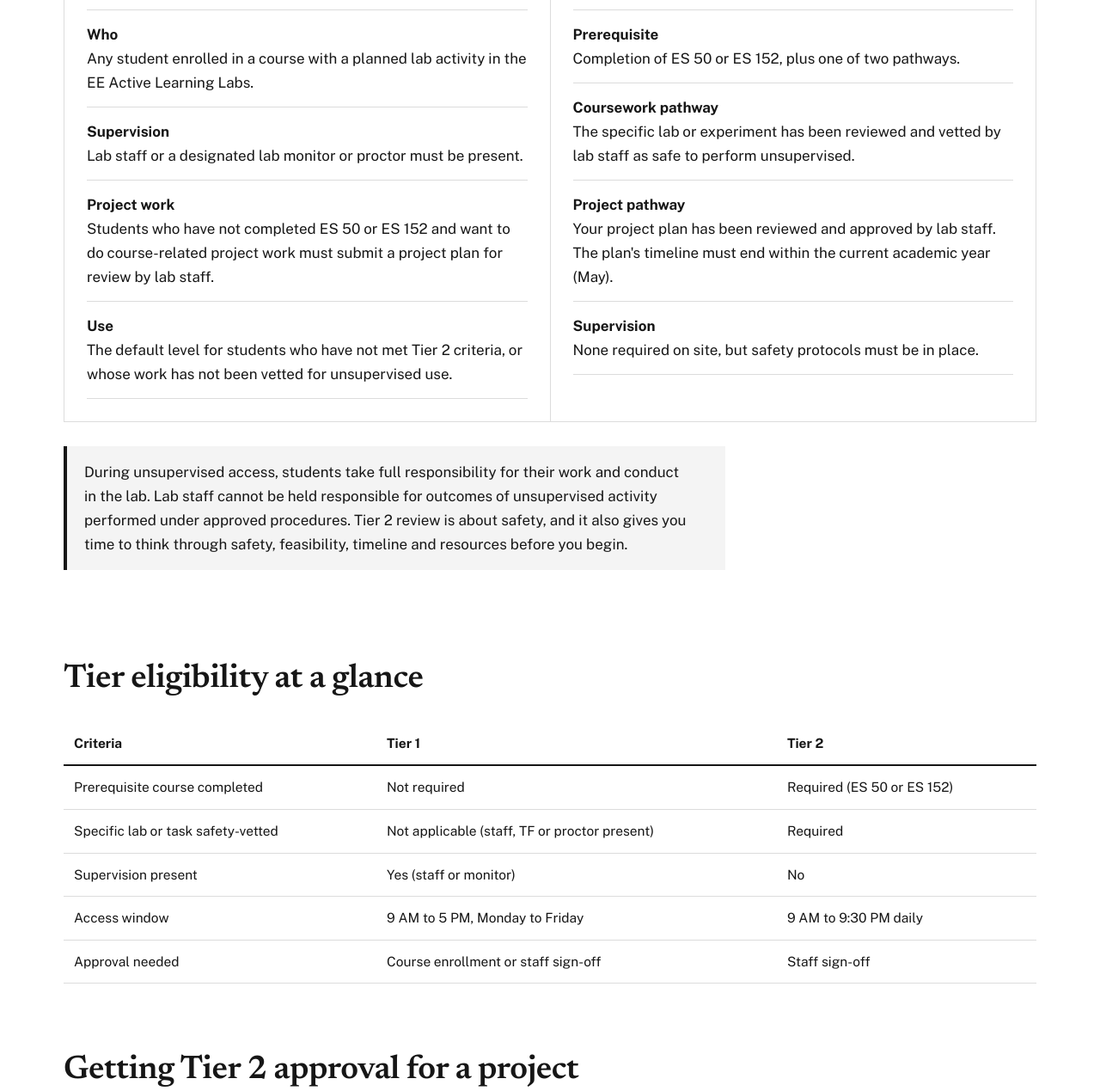
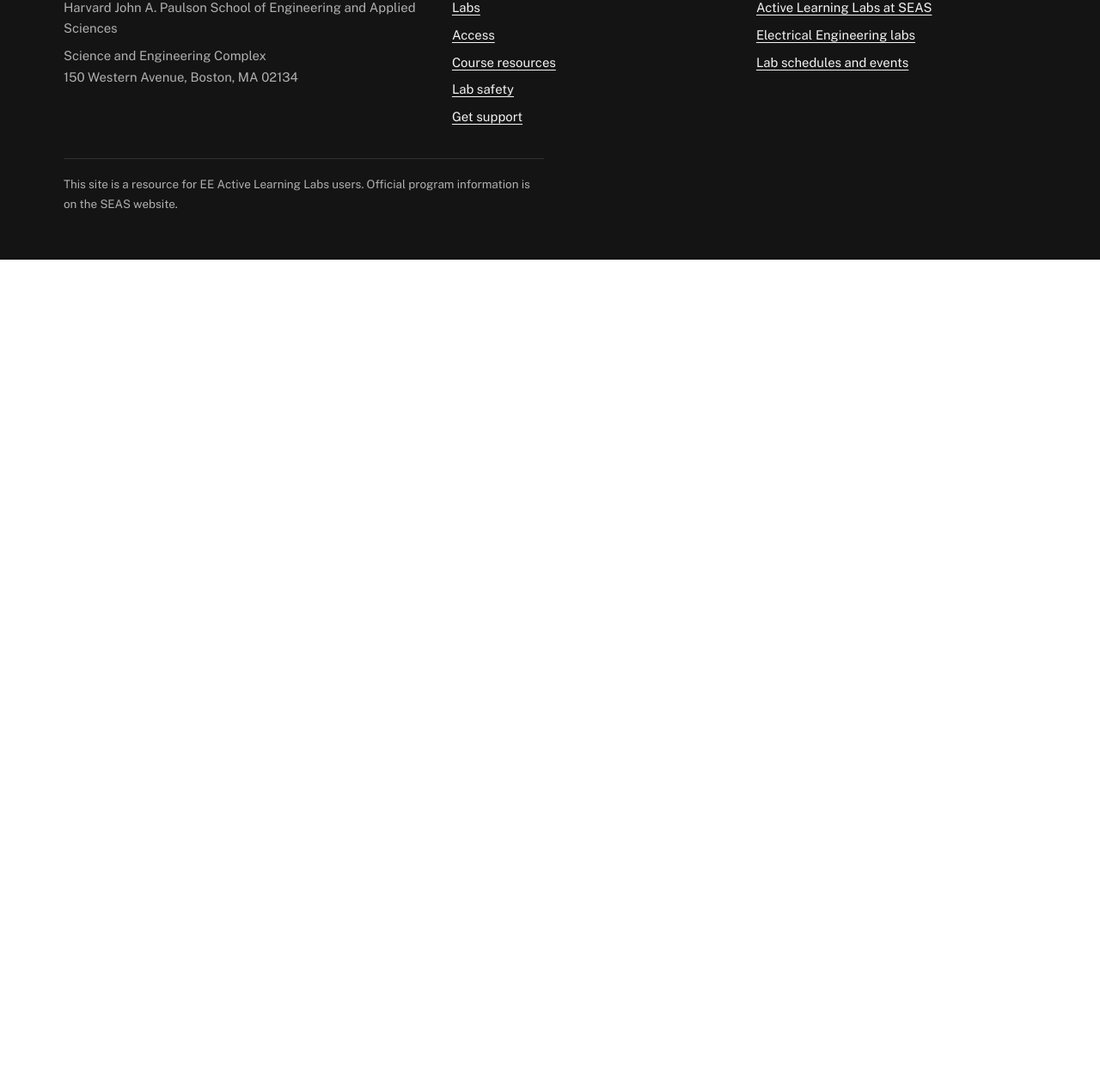
Before and after one commit to EE-Active-Learning-Labs/seas-ee-labs.github.io, a plain HTML site: page safety/index.html in a window 1280 px wide. Shown: the part 1531-2800 px from the top of the page at 86% size. After the commit the page ends 1833 px from the top, so only its background shows below. Drawn offline with nearby package versions, Linux system fonts and the light colour scheme.

Commit message:
Remove tiered access content from safety page

```diff
--- a/safety/index.html
+++ b/safety/index.html
@@ -4,11 +4,10 @@
 <meta charset="utf-8">
 <meta name="viewport" content="width=device-width, initial-scale=1, viewport-fit=cover">
 <title>Lab safety | EE Active Learning Labs</title>
-<meta name="description" content="Safety rules and tiered access for the EE Active Learning Labs at Harvard SEAS.">
+<meta name="description" content="Safety rules for the EE Active Learning Labs at Harvard SEAS.">
 <link rel="icon" href="../assets/img/favicon.svg" type="image/svg+xml">
 <link rel="preconnect" href="https://fonts.googleapis.com"><link rel="preconnect" href="https://fonts.gstatic.com" crossorigin><link href="https://fonts.googleapis.com/css2?family=Newsreader:opsz,wght@6..72,500;6..72,600&family=Public+Sans:wght@400;600;700&display=swap" rel="stylesheet">
 <link rel="stylesheet" href="../assets/css/site.css">
-<style>@media(min-width:800px){.steps.steps5{grid-template-columns:repeat(5,1fr)}}</style>
 </head>
 <body>
 <a class="skip" href="#main">Skip to main content</a>
@@ -18,7 +17,7 @@
   <nav class="nav" id="nav" aria-label="Main"><ul><li><a href="../labs/">Labs</a></li><li><a href="../access/">Access</a></li><li><a href="../courses/">Courses</a></li><li><a href="../safety/" aria-current="page">Safety</a></li><li><a href="../support/">Support</a></li></ul></nav>
 </div></header>
 <main id="main">
-<section class="page-head"><div class="wrap"><p class="crumb"><a href="../">Home</a> / Safety</p><h1>Lab safety</h1><p>These rules apply to everyone, every visit. Access to the labs is tiered by training, supervision and the work you plan to do.</p></div></section>
+<section class="page-head"><div class="wrap"><p class="crumb"><a href="../">Home</a> / Safety</p><h1>Lab safety</h1><p>These rules apply to everyone, every visit.</p></div></section>
 <section class="s"><div class="wrap"><div class="cols">
   <div><h2>Every visit</h2>
   <ul class="rules"><li><b>Wear the right protection</b>Closed-toe shoes and long pants. Safety glasses, gloves and a lab coat whenever your task calls for them.</li><li><b>Know the emergency gear</b>Find the eyewash, safety shower, first aid kit and exits before you start.</li><li><b>Keep food and drink out</b>Nothing to eat or drink at the benches.</li><li><b>Stay put when equipment is running</b>Do not leave lasers, heat sources, chargers or reactions unattended.</li><li><b>Stay inside the project bounds</b>All work must follow the <a href="../projects/">permitted project work</a> limits on voltage, current, batteries and other hazards.</li><li><b>Ask before you try something new</b>If a step is unfamiliar, ask lab or teaching staff first.</li></ul></div>
@@ -26,43 +25,6 @@
   <ul class="rules"><li><b>Stop and make it safe</b>Turn equipment off if you can do so safely, and move away from the hazard.</li><li><b>Get help</b>Tell the nearest staff member right away. In an emergency, call Harvard University Police.</li><li><b>Damaged or swelling battery</b>Move it to the designated sand bucket and notify lab staff. Never put a damaged battery in the trash.</li><li><b>Report it afterward</b>Spills, breakage and near misses all get reported, even small ones.</li></ul>
   <p style="margin-top:24px"><a class="btn" href="https://seas.harvard.edu/active-learning-labs/course-support/lab-safety" target="_blank" rel="noopener">Official lab safety page</a></p></div>
 </div></div></section>
-
-<section class="s" id="tiers"><div class="wrap">
-  <div class="s-head"><h2>Tiered access</h2><p>Who can use the labs, when, and with what supervision depends on training completed, prerequisite courses, the nature of the work, academic need and whether the work has been safety-vetted. This applies to all undergraduate and graduate students using the labs for coursework, independent projects or research, during or outside scheduled class sessions.</p></div>
-  <div class="grid c2">
-    <div><span class="kicker">Staffed and supervised</span><h3>Tier 1</h3>
-      <ul class="rules"><li><b>Hours</b>9:00 AM to 5:00 PM, Monday to Friday, during daytime lab hours.</li><li><b>Who</b>Any student enrolled in a course with a planned lab activity in the EE Active Learning Labs.</li><li><b>Supervision</b>Lab staff or a designated lab monitor or proctor must be present.</li><li><b>Project work</b>Students who have not completed ES 50 or ES 152 and want to do course-related project work must submit a project plan for review by lab staff.</li><li><b>Use</b>The default level for students who have not met Tier 2 criteria, or whose work has not been vetted for unsupervised use.</li></ul></div>
-    <div><span class="kicker">Unsupervised</span><h3>Tier 2</h3>
-      <ul class="rules"><li><b>Hours</b>9:00 AM to 9:30 PM, seven days a week.</li><li><b>Prerequisite</b>Completion of ES 50 or ES 152, plus one of two pathways.</li><li><b>Coursework pathway</b>The specific lab or experiment has been reviewed and vetted by lab staff as safe to perform unsupervised.</li><li><b>Project pathway</b>Your project plan has been reviewed and approved by lab staff. The plan's timeline must end within the current academic year (May).</li><li><b>Supervision</b>None required on site, but safety protocols must be in place.</li></ul></div>
-  </div>
-  <div class="callout" style="margin-top:28px"><p>During unsupervised access, students take full responsibility for their work and conduct in the lab. Lab staff cannot be held responsible for outcomes of unsupervised activity performed under approved procedures. Tier 2 review is about safety, and it also gives you time to think through safety, feasibility, timeline and resources before you begin.</p></div>
-</div></section>
-
-<section class="s"><div class="wrap">
-  <div class="s-head"><h2>Tier eligibility at a glance</h2></div>
-  <div class="tw"><table>
-    <thead><tr><th>Criteria</th><th>Tier 1</th><th>Tier 2</th></tr></thead>
-    <tbody>
-      <tr><td>Prerequisite course completed</td><td>Not required</td><td>Required (ES 50 or ES 152)</td></tr>
-      <tr><td>Specific lab or task safety-vetted</td><td>Not applicable (staff, TF or proctor present)</td><td>Required</td></tr>
-      <tr><td>Supervision present</td><td>Yes (staff or monitor)</td><td>No</td></tr>
-      <tr><td>Access window</td><td>9 AM to 5 PM, Monday to Friday</td><td>9 AM to 9:30 PM daily</td></tr>
-      <tr><td>Approval needed</td><td>Course enrollment or staff sign-off</td><td>Staff sign-off</td></tr>
-    </tbody>
-  </table></div>
-</div></section>
-
-<section class="s" id="project-approval"><div class="wrap">
-  <div class="s-head"><h2>Getting Tier 2 approval for a project</h2><p>For students seeking Tier 2 access for independent project work.</p></div>
-  <ol class="steps steps5">
-    <li><b>Confirm the prerequisite</b>Show that you have completed ES 50 or ES 152.</li>
-    <li><b>Submit a project plan</b>Describe the scope, equipment, procedures, expected activities and a timeline that ends within the current academic year (May).</li>
-    <li><b>Staff review</b>Lab staff review the plan for hazard level and feasibility given your training and experience.</li>
-    <li><b>Decision</b>The plan is approved, approved with conditions (for example, limited equipment or checkpoint check-ins), or denied.</li>
-    <li><b>Added to the roster</b>Approved students join the Tier 2 roster for the project, ending no later than May of the current academic year.</li>
-  </ol>
-  <p style="margin-top:28px"><a class="btn" data-link="booking">Talk to lab staff about a project</a></p>
-</div></section>
 
 <section class="s"><div class="wrap">
   <div class="grid c2">
```
